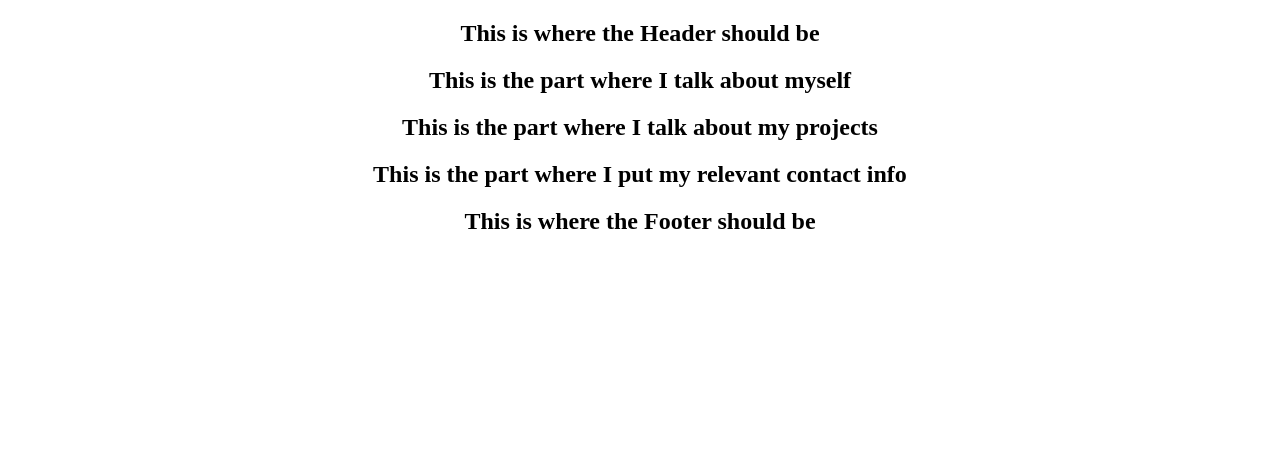
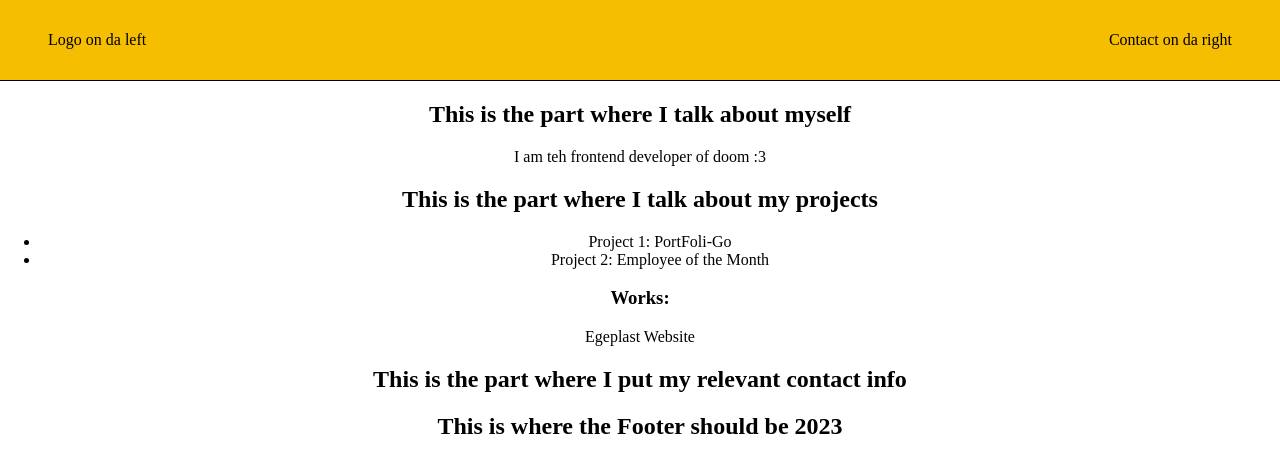
Before and after one commit to ying-lenny/Portfolio-Site-OL, a React (Create React App) app: page / in a window 1280 px wide. Shown: the top 472 px of the page. Built offline with nearby package versions, Linux system fonts and the light colour scheme.

Commit message:
Started designing design for header

```diff
--- a/src/App.js
+++ b/src/App.js
@@ -1,19 +1,21 @@
 import './Styles/App.css';
-import ContactSection from './Components/Contact';
+import Header from './Components/Header';
 import AboutSection from './Components/About';
 import ProjectSection from './Components/Projects';
-import Header from './Components/Header';
+import ContactSection from './Components/Contact';
 import Footer from './Components/Footer';
 
 function App() {
   	return (
-    <div className="App">
+    	<div className='App'>
      		<Header/>
+			<div className='body'>
 				<AboutSection/>
 				<ProjectSection/>
 				<ContactSection/>
 				<Footer/>
 			</div>
+		</div>
 	);
 }
 
--- a/src/Components/About.js
+++ b/src/Components/About.js
@@ -4,6 +4,7 @@ export default function AboutSection() {
     return (
         <div className="about-section">
             <h2>This is the part where I talk about myself</h2>
+            <p>I am teh frontend developer of doom :3</p>
         </div>
     )
 }
--- a/src/Components/Footer.js
+++ b/src/Components/Footer.js
@@ -1,9 +1,12 @@
 import React from "react";
 
 export default function Footer() {
+
+    let currentYear = new Date().getFullYear();
+
     return (
         <div className="navbar">
-            <h2>This is where the Footer should be</h2>
+            <h2>This is where the Footer should be {currentYear}</h2>
         </div>
     )
 }
--- a/src/Components/Header.js
+++ b/src/Components/Header.js
@@ -1,9 +1,13 @@
 import React from "react";
+import '../Styles/Header.css'
 
 export default function Header() {
     return (
-        <div className="navbar">
-            <h2>This is where the Header should be</h2>
-        </div>
+        <header className="header">
+            <div className="header-links">
+                <p>Logo on da left</p>
+                <p>Contact on da right</p>
+            </div>
+        </header>
     )
 }
--- a/src/Components/Projects.js
+++ b/src/Components/Projects.js
@@ -4,6 +4,12 @@ export default function ProjectSection() {
     return (
         <div className="project-section">
             <h2>This is the part where I talk about my projects</h2>
+            <ul>
+                <li>Project 1: PortFoli-Go</li>
+                <li>Project 2: Employee of the Month</li>
+            </ul>
+            <h3>Works:</h3>
+            <p>Egeplast Website</p>
         </div>
     )
 }
--- a/src/Styles/App.css
+++ b/src/Styles/App.css
@@ -1,38 +1,12 @@
 .App {
+  margin: 0%;
+}
+
+body {
+  margin: 0;
+  padding: 0;
+}
+
+.body {
   text-align: center;
 }
-
-.App-logo {
-  height: 40vmin;
-  pointer-events: none;
-}
-
-@media (prefers-reduced-motion: no-preference) {
-  .App-logo {
-    animation: App-logo-spin infinite 20s linear;
-  }
-}
-
-.App-header {
-  background-color: #282c34;
-  min-height: 100vh;
-  display: flex;
-  flex-direction: column;
-  align-items: center;
-  justify-content: center;
-  font-size: calc(10px + 2vmin);
-  color: white;
-}
-
-.App-link {
-  color: #61dafb;
-}
-
-@keyframes App-logo-spin {
-  from {
-    transform: rotate(0deg);
-  }
-  to {
-    transform: rotate(360deg);
-  }
-}
--- /dev/null
+++ b/src/Styles/Header.css
@@ -0,0 +1,18 @@
+.header {
+    border-bottom: 1px solid black;
+    position: relative;
+    z-index: 99;
+    top: 0;
+    height: 3em;
+    width: 100%;
+    background-color: #F6BE00;
+    padding: 1em 0;
+  }
+
+  .header-links {
+    display: flex;
+    justify-content: space-between;
+    align-items: center;
+    height: 100%;
+    padding: 0 3em;
+  }
```
Also changed, not shown: 1 other file (tests, documents, lock files or other folders). Lines whose indentation alone changed are shown as unchanged.
